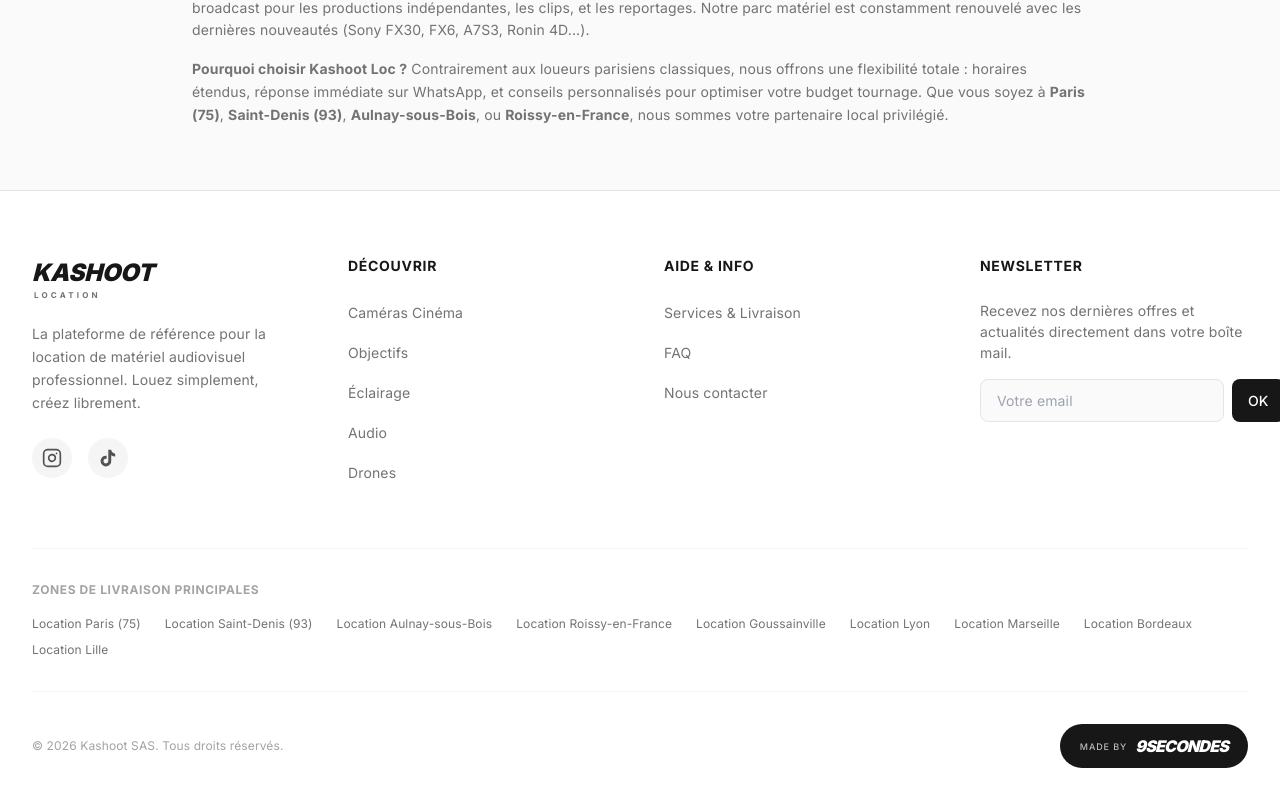
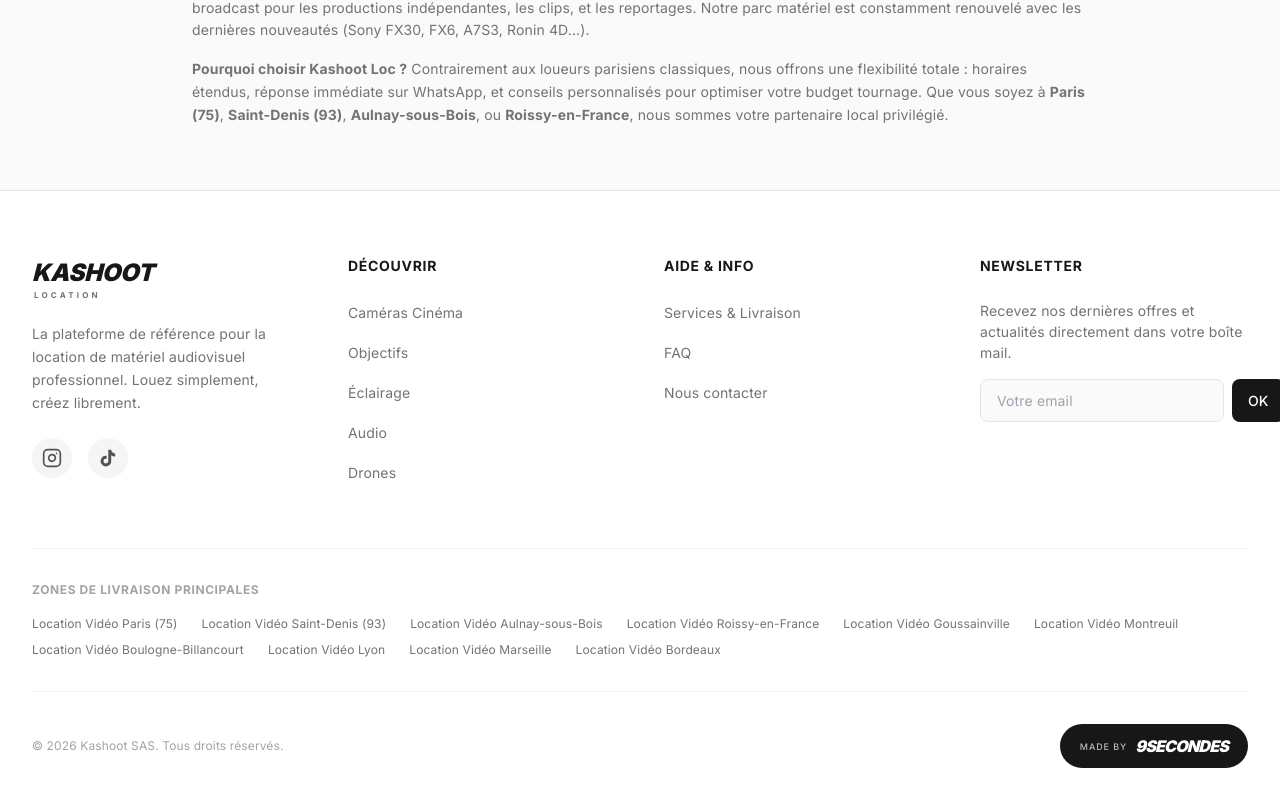
Before and after one commit to Ryn-95/Kashoot-Loc, a Next.js app: page / in a window 1280 px wide. Shown: the part 5351-6157 px from the top of the page. Built offline with nearby package versions, Linux system fonts and the light colour scheme.

Commit message:
fix(seo): prioritize Paris and IDF cities in sitemap (1.0) over other regions (0.6) and update footer links

```diff
--- a/app/location/[city]/page.tsx
+++ b/app/location/[city]/page.tsx
@@ -5,7 +5,16 @@ import { equipmentItems } from '@/data/equipment';
 
 // Define the cities we want to target for SEO
 const cities = [
+  // Île-de-France (Priorité absolue)
   { slug: 'paris', name: 'Paris', zip: '75000' },
+  { slug: 'saint-denis', name: 'Saint-Denis', zip: '93200' },
+  { slug: 'aulnay-sous-bois', name: 'Aulnay-sous-Bois', zip: '93600' },
+  { slug: 'roissy-en-france', name: 'Roissy-en-France', zip: '95700' },
+  { slug: 'goussainville', name: 'Goussainville', zip: '95190' },
+  { slug: 'montreuil', name: 'Montreuil', zip: '93100' },
+  { slug: 'boulogne-billancourt', name: 'Boulogne-Billancourt', zip: '92100' },
+
+  // Grandes villes (Secondaire)
   { slug: 'lyon', name: 'Lyon', zip: '69000' },
   { slug: 'marseille', name: 'Marseille', zip: '13000' },
   { slug: 'bordeaux', name: 'Bordeaux', zip: '33000' },
--- a/app/sitemap.ts
+++ b/app/sitemap.ts
@@ -19,12 +19,21 @@ export default function sitemap(): MetadataRoute.Sitemap {
     priority: 0.9,
   }));
 
-  const cities = ['paris', 'lyon', 'marseille', 'bordeaux', 'lille', 'nice', 'toulouse', 'nantes', 'strasbourg', 'montpellier'];
-  const locationUrls = cities.map((city) => ({
+  const citiesIDF = ['paris', 'saint-denis', 'aulnay-sous-bois', 'roissy-en-france', 'goussainville', 'montreuil', 'boulogne-billancourt'];
+  const citiesFrance = ['lyon', 'marseille', 'bordeaux', 'lille', 'nice', 'toulouse', 'nantes', 'strasbourg', 'montpellier'];
+
+  const locationUrlsIDF = citiesIDF.map((city) => ({
+    url: `${baseUrl}/location/${city}`,
+    lastModified: new Date(),
+    changeFrequency: 'daily' as const,
+    priority: 1.0,
+  }));
+
+  const locationUrlsFrance = citiesFrance.map((city) => ({
     url: `${baseUrl}/location/${city}`,
     lastModified: new Date(),
     changeFrequency: 'weekly' as const,
-    priority: 0.7,
+    priority: 0.6,
   }));
 
   return [
@@ -38,7 +47,7 @@ export default function sitemap(): MetadataRoute.Sitemap {
       url: `${baseUrl}/contact`,
       lastModified: new Date(),
       changeFrequency: 'monthly',
-      priority: 0.5,
+      priority: 0.8,
     },
     {
       url: `${baseUrl}/faq`,
@@ -65,7 +74,8 @@ export default function sitemap(): MetadataRoute.Sitemap {
       priority: 0.7,
     },
     ...categoryUrls,
-    ...locationUrls,
+    ...locationUrlsIDF,
+    ...locationUrlsFrance,
     ...productUrls,
   ];
 }
--- a/components/layout/Footer.tsx
+++ b/components/layout/Footer.tsx
@@ -85,19 +85,20 @@ export default function Footer() {
               { name: 'Paris (75)', slug: 'paris' },
               { name: 'Saint-Denis (93)', slug: 'saint-denis' },
               { name: 'Aulnay-sous-Bois', slug: 'aulnay-sous-bois' },
-              { name: 'Roissy-en-France', slug: 'roissy' },
+              { name: 'Roissy-en-France', slug: 'roissy-en-france' },
               { name: 'Goussainville', slug: 'goussainville' },
+              { name: 'Montreuil', slug: 'montreuil' },
+              { name: 'Boulogne-Billancourt', slug: 'boulogne-billancourt' },
               { name: 'Lyon', slug: 'lyon' },
               { name: 'Marseille', slug: 'marseille' },
-              { name: 'Bordeaux', slug: 'bordeaux' },
-              { name: 'Lille', slug: 'lille' }
+              { name: 'Bordeaux', slug: 'bordeaux' }
             ].map((city) => (
               <Link
                 key={city.slug}
                 href={`/location/${city.slug}`}
                 className="text-xs text-neutral-500 hover:text-neutral-900 transition-colors"
               >
-                Location {city.name}
+                Location Vidéo {city.name}
               </Link>
             ))}
           </div>
```
